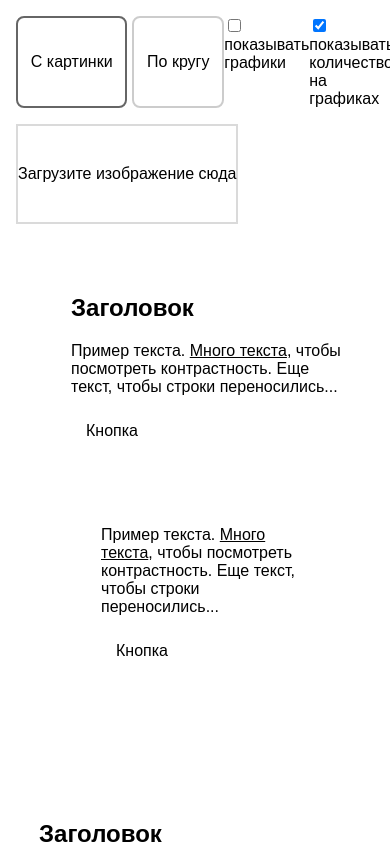
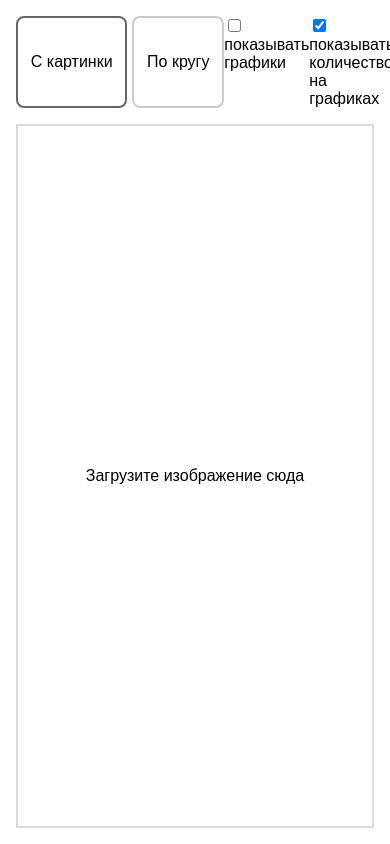
Before and after one commit to Milena42/colorGenerator, a Vue app: page /picture in a window 390 px wide. Shown: the top 844 px of the page. Built offline with nearby package versions, Linux system fonts and the light colour scheme.

Commit message:
feat: добавит адаптивность на вкладке генерации по картинке

```diff
--- a/src/DropBox.vue
+++ b/src/DropBox.vue
@@ -82,7 +82,8 @@ function loadImgData(e: Event) {
 <style scoped>
 .dropbox {
     min-height: 100px;
-    min-width: 100px;
+    min-width: 300px;
+    max-width: 100%;
     display: flex;
     align-items: center;
     justify-content: center;
@@ -90,6 +91,7 @@ function loadImgData(e: Event) {
 
     & > * {
         max-height: 100%;
+        max-width: 100%;
     }
 
     &:-moz-drag-over {
--- a/src/GeneratorFromPicture.vue
+++ b/src/GeneratorFromPicture.vue
@@ -343,9 +343,18 @@ watch(userImg, () => {
 const showPlots: Ref<boolean> = inject('showPlots') ?? ref(false);
 </script>
 <template>
-    <div>
+    <div class="col">
+        <div class="grow generator-picture-page-main">
+            <DropBox v-model:pixels="userImg">Загрузите изображение сюда </DropBox>
+            <MockUp
+                class="grow"
+                :colorsDark="generatedDark"
+                :colorsLight="generatedLight"
+                v-if="userImg"
+            />
+        </div>
+
         <div class="row">
-            <DropBox v-model:pixels="userImg">Загрузите изображение сюда </DropBox>
             <MapPlotPolar v-if="showPlots" :k="500" :data="imgMap" :totalQ="totalPixels" />
             <MapPlotPolar
                 v-if="showPlots"
@@ -369,12 +378,29 @@ const showPlots: Ref<boolean> = inject('showPlots') ?? ref(false);
                 :borders="polarHistogramBorders"
             />
         </div>
-
         <ArrayOfPlots :maps="mapsClustered" :totalQ="totalPixels" v-if="showPlots" />
-        <MapPlotPolar :k="500" :data="graysMap" :totalQ="totalPixels" v-if="showPlots" />
-
-        <MapPlotPolar :k="30" :data="generatedMap" :totalQ="generatedMap.size" v-if="showPlots" />
-
-        <MockUp :colorsDark="generatedDark" :colorsLight="generatedLight" />
+        <div class="row">
+            <MapPlotPolar :k="500" :data="graysMap" :totalQ="totalPixels" v-if="showPlots" />
+            <MapPlotPolar
+                :k="30"
+                :data="generatedMap"
+                :totalQ="generatedMap.size"
+                v-if="showPlots"
+            />
+        </div>
     </div>
 </template>
+<style scoped>
+.generator-picture-page-main {
+    display: flex;
+    flex-flow: row wrap;
+    align-items: center;
+    justify-content: space-evenly;
+    gap: 1rem;
+
+    .dropbox {
+        flex: 5 1 0;
+        align-self: stretch;
+    }
+}
+</style>
```
